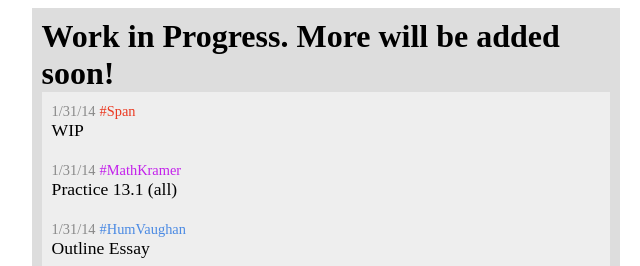
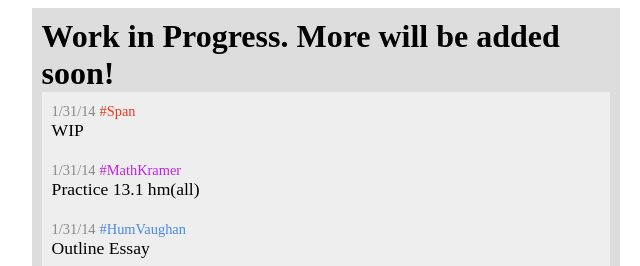
Before and after one commit to mytasks/mytasks.github.io, a plain HTML site: page index.html in a window 1280 px wide. Shown: the top 266 px of the page, 314-954 px from the left. Drawn offline with nearby package versions, Linux system fonts and the light colour scheme; a web font is replaced by a local one.

Commit message:
Update index.html

```diff
--- a/index.html
+++ b/index.html
@@ -26,7 +26,7 @@ TODO:
   </div>
   <div>
     <span>1/31/14</span>&nbsp;<span>#MathKramer</span><br />
-    <span>Practice 13.1 (all)</span>
+    <span>Practice 13.1 hm(all)</span>
   </div>
   <div>
     <span>1/31/14</span>&nbsp;<span>#HumVaughan</span><br />
```
